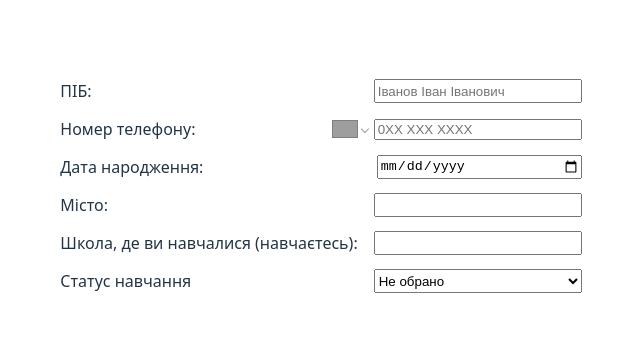
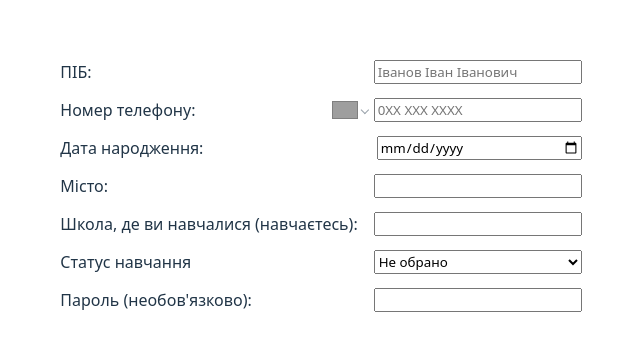
Before and after one commit to PanibratovR3/Test-About-Future-Job, a React (Vite) app in the folder client/: page / in a window 1280 px wide. Shown: the part 214-564 px from the top of the page, without its empty margins (319-959 px from the left). Built offline with nearby package versions, Linux system fonts and the light colour scheme; grey boxes are pictures that could not be loaded.

Commit message:
Added password field (it's not required).

```diff
--- a/client/src/components/login.jsx
+++ b/client/src/components/login.jsx
@@ -12,6 +12,7 @@ function Login() {
     school: "",
     studyingStatus: "",
   });
+  const [password, setPassword] = useState("");
   const PHONELIMIT = 13;
   const INPUTPHONELIMIT = 12;
   const handleRequiredFormInputChange = (event) => {
@@ -20,6 +21,9 @@ function Login() {
       ...requiredFormInputs,
       [name]: value,
     });
+  };
+  const handlePasswordInputChange = (event) => {
+    setPassword(event.target.value);
   };
   return (
     <div>
@@ -96,6 +100,16 @@ function Login() {
           <option value={"Graduated"}>Випускник</option>
         </select>
       </div>
+      <div className="form-row">
+        <label htmlFor="password">Пароль (необов'язково): </label>
+        <input
+          id="password"
+          name="password"
+          type="password"
+          value={password}
+          onChange={handlePasswordInputChange}
+        />
+      </div>
     </div>
   );
 }
--- a/client/src/styles/login.css
+++ b/client/src/styles/login.css
@@ -12,3 +12,7 @@
 .form-row select {
     min-width: 208px;
 }
+
+input, select {
+    font-family: inherit;
+}
```
